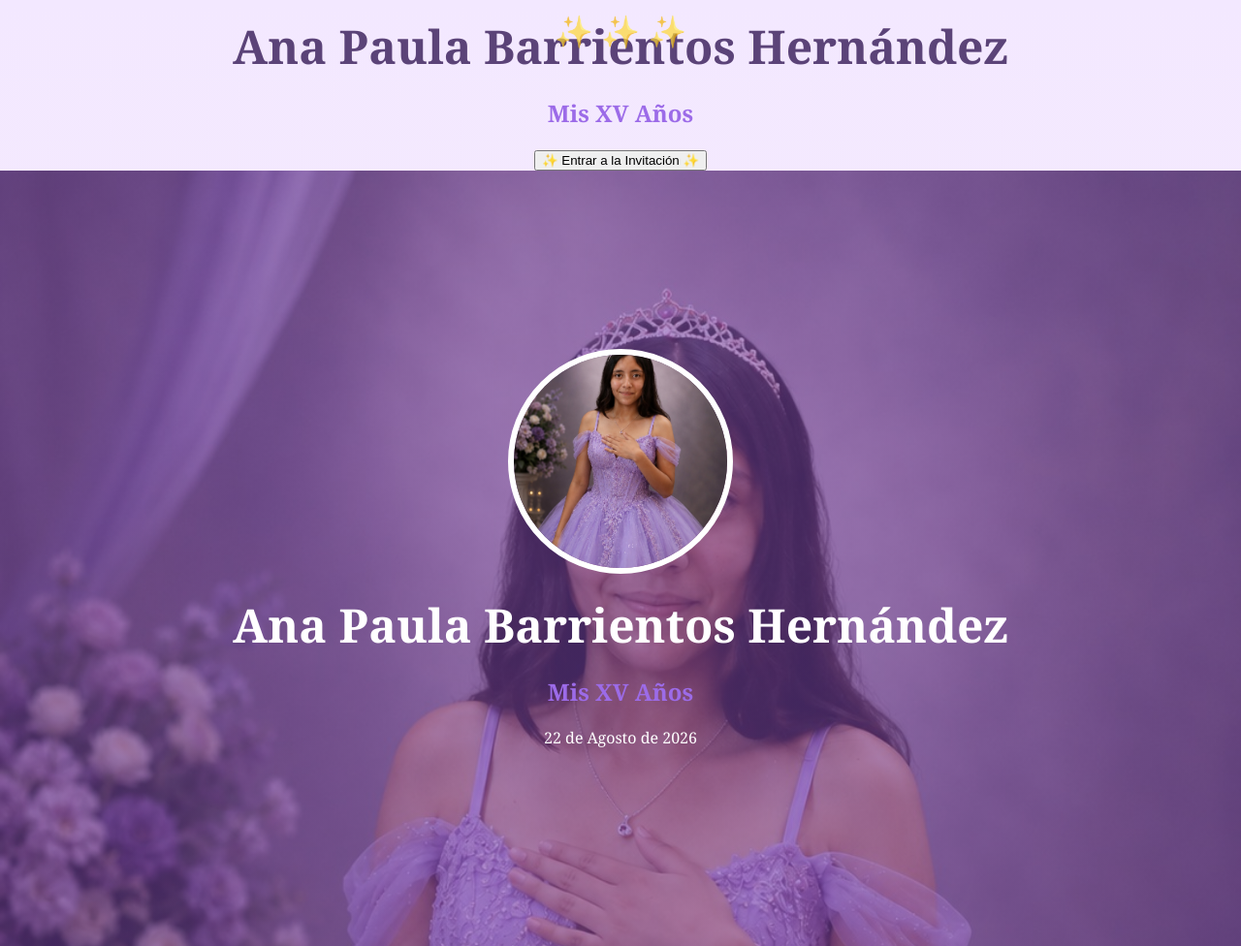
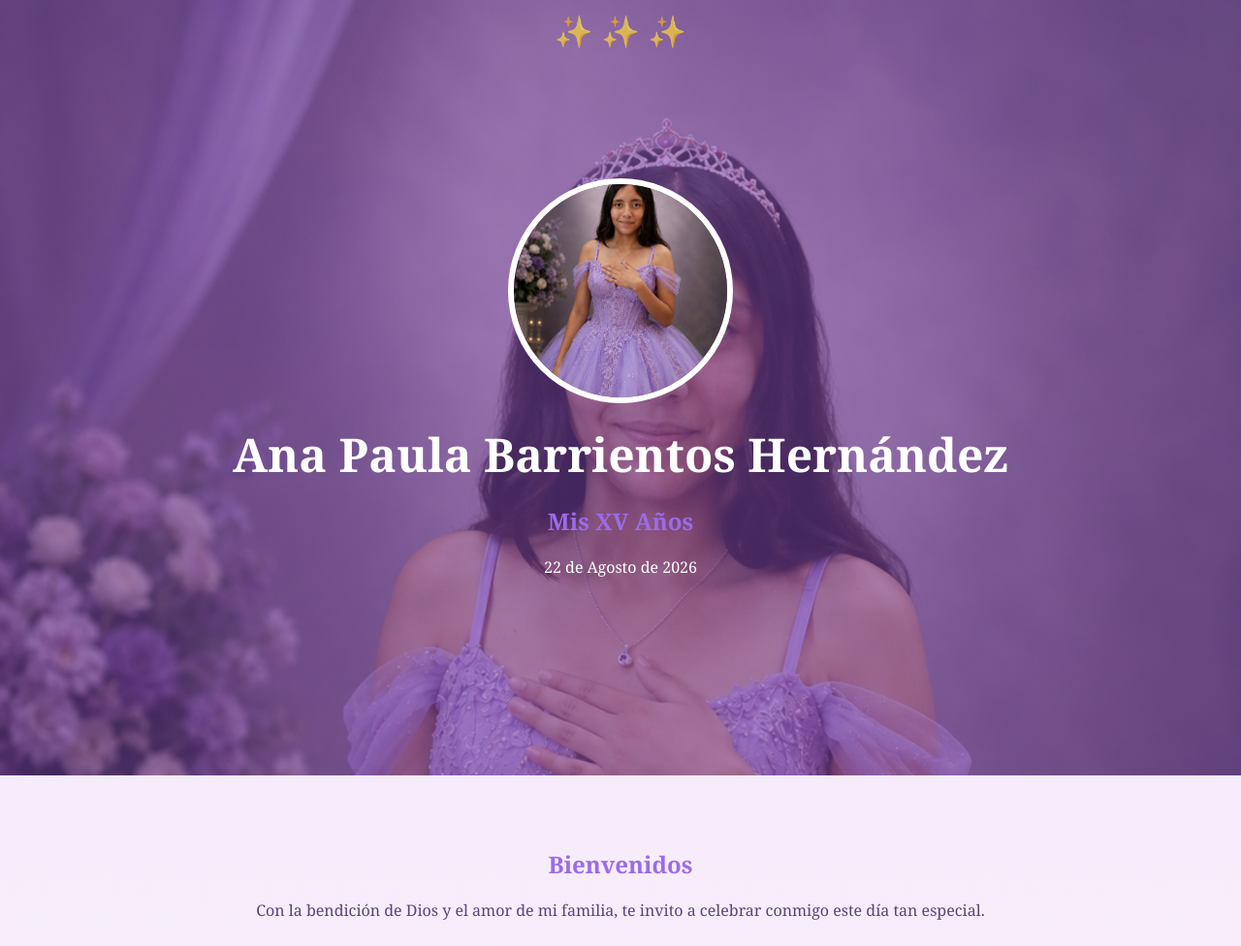
Before and after one commit to barrientosmtzluis-jpg/XV-ANAPAU, a plain HTML site: page index.html in a window 1280 px wide. Shown: the top 976 px of the page at 97% size. Drawn offline with Linux system fonts and the light colour scheme.

Commit message:
Update index.html

```diff
--- a/index.html
+++ b/index.html
@@ -6,22 +6,6 @@
 <title>Ana Paula Barrientos Hernández - Mis XV Años</title>
 <link rel="stylesheet" href="styles.css">
 </head>
-<body>
-  <div id="welcome-screen">
-
-    <div class="welcome-content">
-
-        <h1>Ana Paula Barrientos Hernández</h1>
-
-        <h2>Mis XV Años</h2>
-
-        <button id="enterBtn">
-            ✨ Entrar a la Invitación ✨
-        </button>
-
-    </div>
-
-</div>
 <audio id="bgMusic" loop preload="auto">
     <source src="assets/music/xv-theme.mp3" type="audio/mpeg">
 </audio>
```
